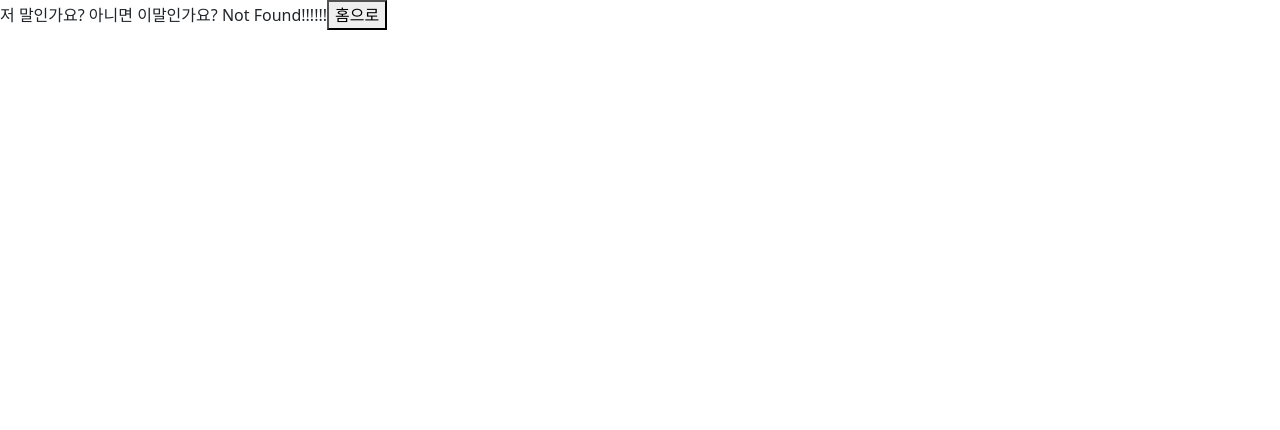
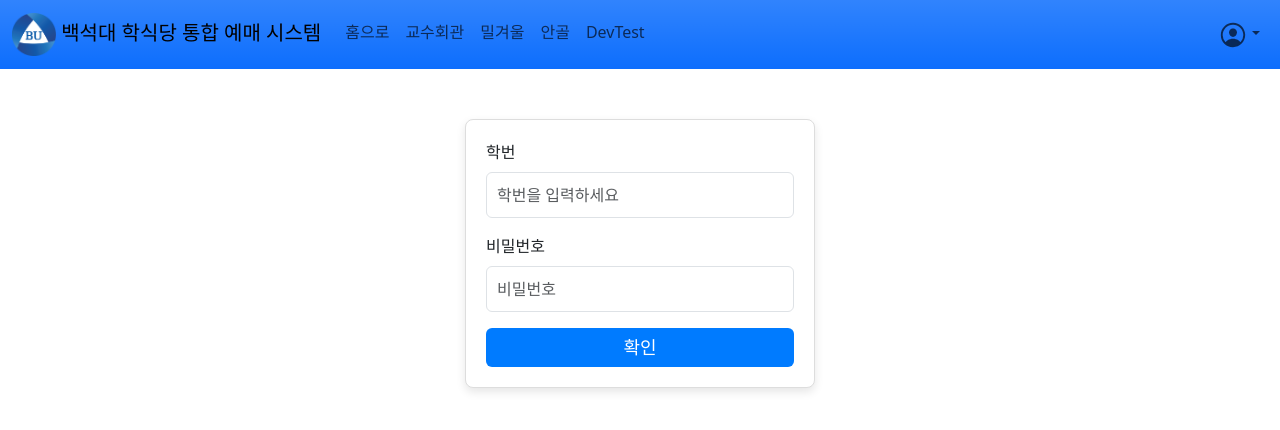
Before and after one commit to SMG05oein/React_Haksikdang, a React (Create React App) app: page /login in a window 1280 px wide. Before the commit this address had no page. Shown: the top 430 px of the page. Built offline with nearby package versions, Linux system fonts and the light colour scheme; no server answers.

Commit message:
로그인 구현 전 커밋

```diff
--- a/db.json
+++ b/db.json
@@ -1,10 +1,10 @@
 {
   "user": [
     {
-      "idx": 1, "id": "student","name": "test", "passwd": "test"
+      "idx": 1, "id": "student","number": "20202020", "passwd": "test"
     },
     {
-      "idx": 2, "id": "admin", "name": "admin", "passwd": "admin"
+      "idx": 2, "id": "admin", "name": "6666", "passwd": "admin"
     }
   ],
   "food": [
--- a/src/App.js
+++ b/src/App.js
@@ -10,6 +10,7 @@ import 'bootstrap/dist/css/bootstrap.min.css';
 import HomePage from "./component/HomePage/HomePage";
 import {useUser} from "./hooks/useUser";
 import {useFood} from "./hooks/useFood";
+import Login from "./component/Login/Login";
 
 function App() {
 
@@ -21,11 +22,12 @@ function App() {
     //     console.log(food);
     // })
     const [hello, setHello] = useState('');
-//
+
     return (
         <Routes>
             <Route path={"/"} element={<TopMenu/>}>
                 <Route index element={<HomePage/>}/>
+                <Route path={"/login"} element={<Login/>}/>
             </Route>
             <Route path={"/devtest"} element={<Test hello={hello}/>}/>
             <Route path={"*"} element={<NotFound/>}/>
--- a/src/Topmenu/TopMenu.jsx
+++ b/src/Topmenu/TopMenu.jsx
@@ -35,7 +35,7 @@ const TopMenu = () => {
                                 onMouseEnter={() => setShowDropdown(true)}
                                 onMouseLeave={() => setShowDropdown(false)}
                             >
-                                <NavDropdown.Item href="/">로그인</NavDropdown.Item>
+                                <NavDropdown.Item href="/login">로그인</NavDropdown.Item>
                                 <NavDropdown.Item href="/">회원가입</NavDropdown.Item>
                             </NavDropdown>
                         </Nav>
--- /dev/null
+++ b/src/component/Login/Login.jsx
@@ -0,0 +1,34 @@
+import React, {useEffect} from 'react';
+import {Button, Container, Form} from "react-bootstrap";
+import "./Login.style.css"
+import {useUser} from "../../hooks/useUser";
+
+const Login = () => {
+    const user = useUser()
+    useEffect(() => {
+        console.log("로그인 페이지", user);
+    })
+    return (
+        <Container className="Login">
+            <Form>
+                <Form.Group className="mb-3" controlId="formBasicEmail">
+                    <Form.Label>학번</Form.Label>
+                    <Form.Control type="text" placeholder="학번을 입력하세요" />
+                    <Form.Text className="text-muted">
+
+                    </Form.Text>
+                </Form.Group>
+
+                <Form.Group className="mb-3" controlId="formBasicPassword">
+                    <Form.Label>비밀번호</Form.Label>
+                    <Form.Control type="password" placeholder="비밀번호" />
+                </Form.Group>
+                <Button variant="primary" type="submit">
+                    확인
+                </Button>
+            </Form>
+        </Container>
+    );
+};
+
+export default Login;
--- /dev/null
+++ b/src/component/Login/Login.style.css
@@ -0,0 +1,26 @@
+.Login {
+    max-width: 350px;
+    margin: 50px auto; /* 폼을 중앙에 배치 */
+    padding: 20px;
+    background-color: #ffffff;
+    border: 1px solid #ddd;
+    border-radius: 8px;
+    box-shadow: 0px 4px 10px rgba(0, 0, 0, 0.1);
+}
+
+.Login .form-control {
+    margin-bottom: 15px;
+    padding: 10px;
+    font-size: 16px;
+}
+
+.Login .btn {
+    width: 100%;
+    font-size: 18px;
+    background-color: #007bff;
+    border: none;
+}
+
+.Login .btn:hover {
+    background-color: #0056b3;
+}
```
